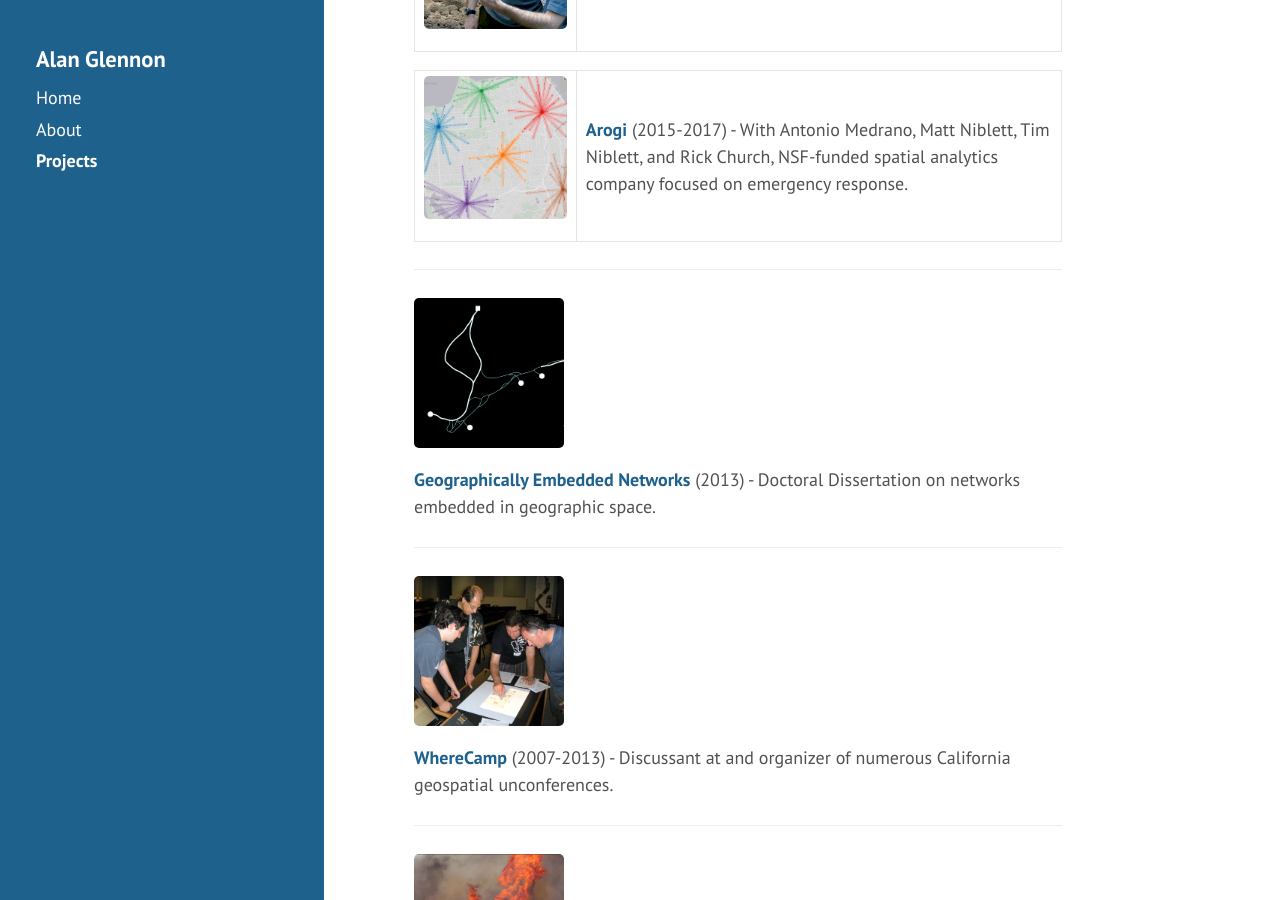
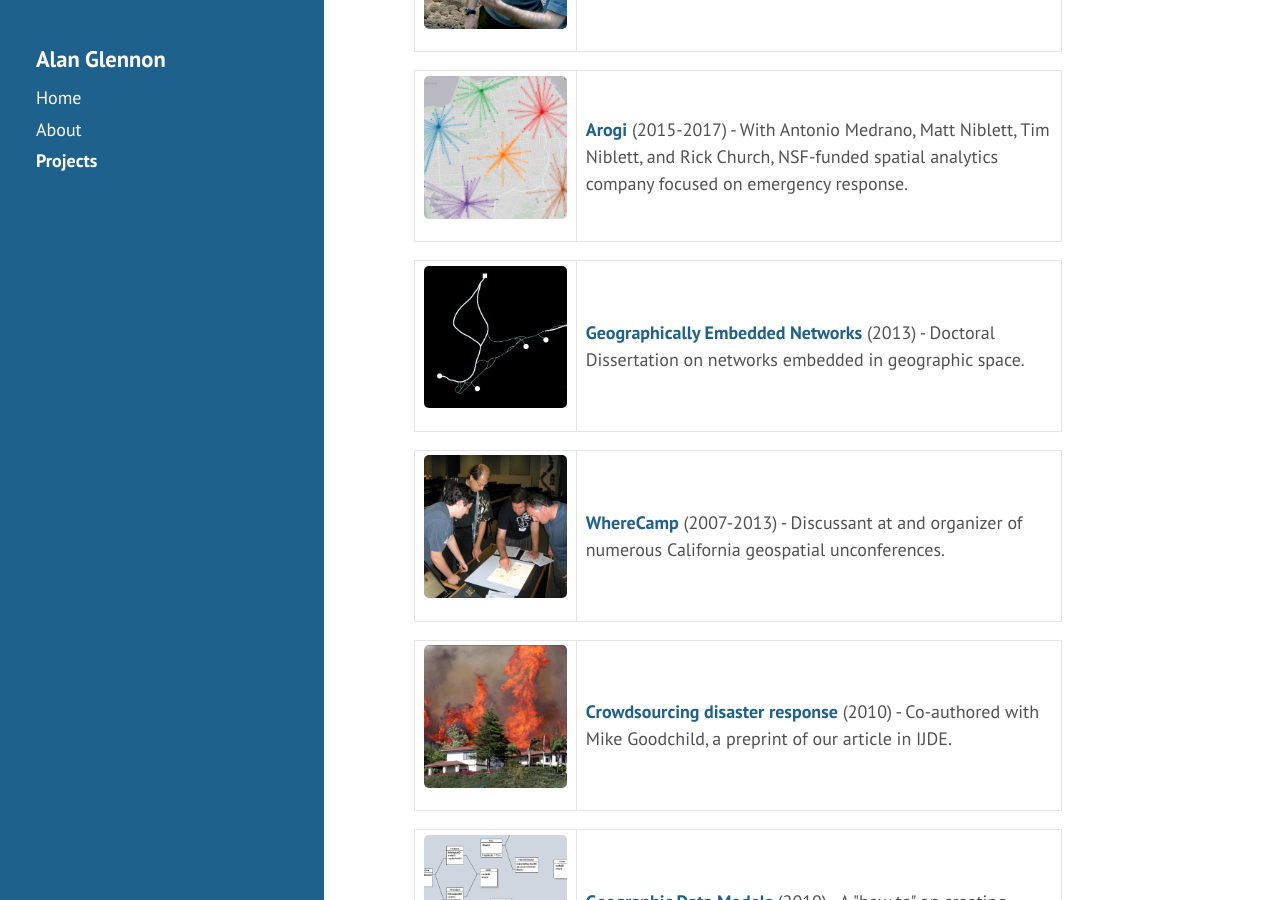
Before and after one commit to glennon/glennon.github.io, a Jekyll site: the page built from projects.md, in a window 1280 px wide and 900 px high, scrolled down 654 px. Built offline with Jekyll 4.4.1, drawn with Linux system fonts in a browser that asks for light colours.

Commit message:
continue table reformat

```diff
--- a/projects.md
+++ b/projects.md
@@ -52,34 +52,49 @@ title: Projects
     </tr>
 </table>
 
+<table>
+    <tr>
+        <td width="25%">
+            <a href="https://alanglennon.com/genets/"><img src="/public/projects-pix/genets.jpg" width="150em" alt="Trail network near UCSB" /></a>
+        </td>
+        <td>
+            <a href="https://alanglennon.com/genets/"><b>Geographically Embedded Networks</b></a> (2013) - Doctoral Dissertation on networks embedded in geographic space.
+        </td>
+    </tr>
+</table>
 
----
+<table>
+    <tr>
+        <td width="25%">
+            <a href="https://github.com/WhereCamp"><img src="/public/projects-pix/wherecamp.jpg" width="150em" alt="People planning a mapping party" /></a>
+        </td>
+        <td>
+            <a href="https://github.com/WhereCamp"><b>WhereCamp</b></a> (2007-2013) - Discussant at and organizer of numerous California geospatial unconferences.
+        </td>
+    </tr>
+</table>
 
-<p>
-  <a href="https://alanglennon.com/genets/"><img src="/public/projects-pix/genets.jpg" width="150em" alt="Trail network near UCSB" /></a>
-  <a href="https://alanglennon.com/genets/"><b>Geographically Embedded Networks</b></a> (2013) - Doctoral Dissertation on networks embedded in geographic space.
-</p>
+<table>
+    <tr>
+        <td width="25%">
+            <a href="https://www.researchgate.net/publication/220473289_Crowdsourcing_geographic_information_for_disaster_response_A_research_frontier_International_Journal_of_Digital_Earth_33_231-241"><img src="/public/projects-pix/jesusita.jpg" width="150em" alt="Jesusita fire burning behind a hillside house." /></a>
+        </td>
+        <td>
+            <a href="https://www.researchgate.net/publication/220473289_Crowdsourcing_geographic_information_for_disaster_response_A_research_frontier_International_Journal_of_Digital_Earth_33_231-241"><b>Crowdsourcing disaster response</b></a> (2010) - Co-authored with Mike Goodchild, a preprint of our article in IJDE.
+        </td>
+    </tr>
+</table>
 
----
-
-<p>
-  <a href="https://github.com/WhereCamp"><img src="/public/projects-pix/wherecamp.jpg" width="150em" alt="People planning a mapping party" /></a>
-  <a href="https://github.com/WhereCamp"><b>WhereCamp</b></a> (2007-2013) - Discussant at and organizer of numerous California geospatial unconferences.
-</p>
-
----
-
-<p>
-  <a href="https://www.researchgate.net/publication/220473289_Crowdsourcing_geographic_information_for_disaster_response_A_research_frontier_International_Journal_of_Digital_Earth_33_231-241"><img src="/public/projects-pix/jesusita.jpg" width="150em" alt="Jesusita fire burning behind a hillside house." /></a>
-  <a href="https://www.researchgate.net/publication/220473289_Crowdsourcing_geographic_information_for_disaster_response_A_research_frontier_International_Journal_of_Digital_Earth_33_231-241"><b>Crowdsourcing disaster response</b></a> (2010) - Co-authored with Mike Goodchild, a preprint of our article in IJDE.
-</p>
-
----
-
-<p>
-  <a href="https://www.researchgate.net/publication/220606129_Creating_and_Validating_Object-Oriented_Geographic_Data_Models_Modeling_Flow_within_GIS"><img src="/public/projects-pix/flowmodel.jpg" width="150em" alt="Flow data model examples in UML." /></a>
-  <a href="https://www.researchgate.net/publication/220606129_Creating_and_Validating_Object-Oriented_Geographic_Data_Models_Modeling_Flow_within_GIS"><b>Geographic Data Models</b></a> (2010) - A "how to" on creating geographically informed data models.
-</p>
+<table>
+    <tr>
+        <td width="25%">
+            <a href="https://www.researchgate.net/publication/220606129_Creating_and_Validating_Object-Oriented_Geographic_Data_Models_Modeling_Flow_within_GIS"><img src="/public/projects-pix/flowmodel.jpg" width="150em" alt="Flow data model examples in UML." /></a>
+        </td>
+        <td>
+            <a href="https://www.researchgate.net/publication/220606129_Creating_and_Validating_Object-Oriented_Geographic_Data_Models_Modeling_Flow_within_GIS"><b>Geographic Data Models</b></a> (2010) - A "how to" on creating geographically informed data models.
+        </td>
+    </tr>
+</table>
 
 ---
 
```
